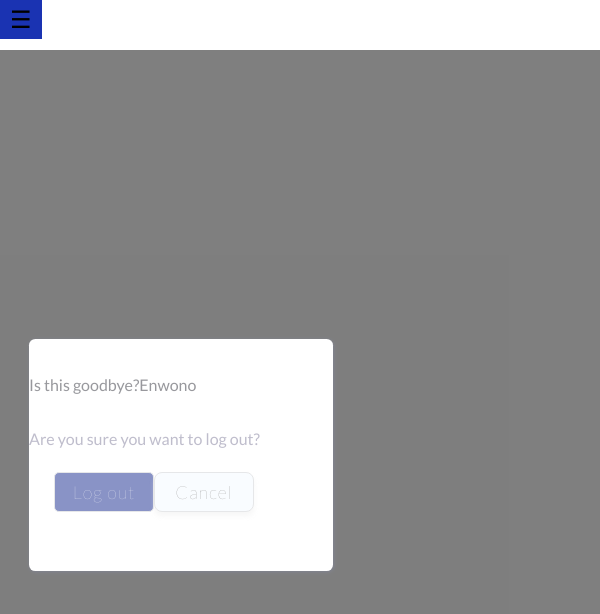
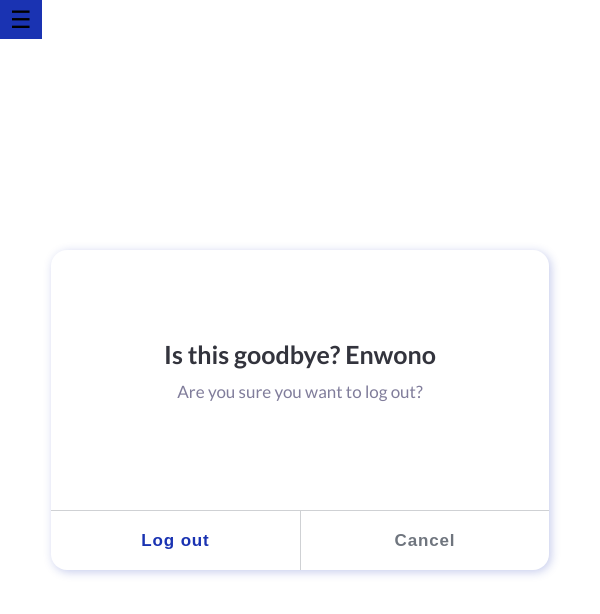
Before and after one commit to FinallNg/finall_frontend, a React (Create React App) app: page /logout in a window 600 px wide. Shown: the top 614 px of the page. Built offline with nearby package versions, Linux system fonts and the light colour scheme.

Commit message:
Completed the UI of the Logout section and made it fully responsive

```diff
--- a/src/Components/Dashboard/Logout/Logout.css
+++ b/src/Components/Dashboard/Logout/Logout.css
@@ -1,18 +1,20 @@
-/* .logout-image1{
+/* .logout-image1 {
     position: relative;
     left: 27.67%;
     right: 16.67%;
     top: 62.33%;
     bottom: 8.54%;
 }
-.logout-image2{
+
+.logout-image2 {
     position: relative;
     left: 32.67%;
     right: 16.67%;
     top: 45.67%;
     bottom: 8.54%;
 }
-.logout-image3{
+
+.logout-image3 {
     position: relative;
     width: 92px;
     height: 92px;
@@ -20,195 +22,152 @@
     left: 39.67%;
 
 } */
-.logout-box{
+
+* {
+    box-sizing: border-box;
+}
+
+.logout-container {
+    width: 100%;
+    display: flex;
+    height: 100vh;
+    justify-content: center;
+    align-items: center;
+    font-family: 'Lato', sans-serif;
+    font-style: normal;
+}
+
+.logout-box {
     position: relative;
-    width: 649px;
-height: 317px;
-top: 87px;
-background: #FFFFFF;;
-box-shadow: 4px 4px 50px #E6EAEE;
-border-radius: 20px;
-left: 350px;
+    width: 650px;
+    max-width: 80%;
+    height: 320px;
+    background: #FFFFFF;
+    box-shadow: 2px 2px 10px rgba(26, 51, 178, 0.25);
+    border-radius: 16px;
+    padding: 0 30px;
+    overflow: hidden;
 }
-.logout-tag{
-    /* width: 352px;
-height: 36px; */
-left: 156px;
-top: 111px;
-font-family: 'Lato';
-font-style: normal;
+
+.logout-box1 {
+    padding-top: 100px;
+    padding-bottom: 35px;
+}
+
+.logout-tag {
+    font-size: 32px;
     font-weight: 700;
+    line-height: 36px;
+    color: #33343D;
+    text-align: center;
+    margin-bottom: 15px;
+}
+
+.logout-text {
     font-size: 20px;
-line-height: 180px;
-color: #33343D;
+    font-weight: 400;
+    line-height: 20px;
+    color: #807D9B;
+    text-align: center;
 }
- .logout-text{
-     /* width: 306px;
-    height: 20px;   */
-    left: 172px;
-    top: 100px;
-    font-family: 'Lato';
-    font-style: normal;
-    font-weight: 400;
-    font-size: 20px;
-    line-height: 60px;
-    color: #807D9B;
+
+.logout-box2 {
+    width: 50%;
+    cursor: pointer;
+    border: none;
+    border-top: 1px solid #CFD1D4;
+    background: transparent;
+    outline: none;
+    height: 80px;
+    position: absolute;
+    left: 0;
+    bottom: 0;
 }
-.logout-box4{
-    display: flex;
+
+.logout-box3 {
+    width: 50%;
+    cursor: pointer;
+    border: none;
+    border-top: 1px solid #CFD1D4;
+    border-left: 1px solid #CFD1D4;
+    background: transparent;
+    outline: none;
+    height: 80px;
+    position: absolute;
+    right: 0;
+    bottom: 0;
 }
-.logout-box2{
-    width: 324px;
-height: 81px;
-left: 0px;
-top: 0px;
-background: #FFFFFF;
-border: 1px solid #CFD1D4;
-border-radius: 0px 0px 0px 16px;
+
+.logout-text2 {
+    font-size: 18px;
+    font-weight: 700;
+    line-height: 24px;
+    letter-spacing: 0.05em;
+    color: #1A33B2;
+    text-shadow: rgba(0, 0, 0, 0.2);
+}
+
+.logout-text3 {
+    font-size: 18px;
+    font-weight: 700;
+    line-height: 24px;
+    letter-spacing: 0.05em;
+    color: #6F757E;
+}
+
+@media screen and (min-width:700px) and (max-width: 860px) {
+    .logout-box {
+        width: 83%;
+        max-width: 100%;
+    }
+}
+
+@media screen and (min-width:600px) and (max-width: 700px) {
+    .logout-container {
+        height: 90vh;
+        max-width: 100%;
+    }
+}
+
+@media screen and (max-width: 600px) {
+
+    .logout-container {
+        height: 90vh;
+    }
+
+    .logout-box {
+        width: 83%;
+        max-width: 90%;
+    }
+
+    .logout-box1 {
+        padding-top: 90px;
+    }
+
+    .logout-tag {
+        font-size: 25px;
+        line-height: 28px;
+    }
+
+    .logout-text {
+        font-size: 17px;
+        line-height: 18px;
+    }
+
+    .logout-box2 {
+        height: 60px;
+    }
+
+    .logout-box3 {
+        height: 60px;
+    }
+
+    .logout-text2 {
+        font-size: 17px;
+    }
+
+    .logout-text3 {
+        font-size: 17px;
+    }
 
 }
-.logout-text2{
-    /* width: 67px;
-height: 24px; */
-font-family: 'Lato';
-font-style: normal;
-font-weight: 700;
-font-size: 18px;
-line-height: 64px;
-/* display: flex; */
-align-items: center;
-text-align: center;
-letter-spacing: 0.05em;
-/* flex: none;
-order: 0;
-flex-grow: 0; */
-}
-.logout-text3{
-    font-family: 'Lato';
-font-style: normal;
-font-weight: 700;
-font-size: 18px;
-line-height: 64px;
-/* display: flex; */
-align-items: center;
-text-align: center;
-letter-spacing: 0.05em;
-}
-.logout-box3{
-    width: 324px;
-height: 81px;
-left: 0px;
-top: 0px;
-background: #FFFFFF;
-border: 1px solid #CFD1D4;
-border-radius: 0px 0px 16px 0px;
-}
-@media screen and (max-width: 600px){
-    .logout-container{
-        width: 455px;
-        height: 811px;
-        left: 0px;
-        top: 0px;
-        background: #000000;
-        opacity: 0.5;
-    }
-    .logout-box{
-        width: 304px;
-        height: 232px;
-        left: 29px;
-        top: 289px;
-        background: #FFFFFF;
-        box-shadow: 0.795069px 0.795069px 3.97535px rgba(26, 51, 178, 0.25);
-        border-radius: 6.36055px;
-    }
-    .logout-tag{
-        /* width: 174px;
-        height: 22px; */
-        left: 65px;
-        top: 61px;
-        font-family: 'Lato';
-        font-style: normal;
-        font-weight: 400;
-        font-size: 16px;
-        line-height: 92px;
-        color: #33343D;
-    }
-    .logout-text{
-        /* width: 245px;
-        height: 16px; */
-        left: 30px;
-        top: 100px;
-        font-family: 'Lato';
-        font-style: normal;
-        font-weight: 400;
-        font-size: 16px;
-        line-height: 16px;
-        color: #807D9B;
-    }
-    .logout-box4{
-
-        padding: 25px;
-
-    }
-    .logout-box2{
-        display: flex;
-        flex-direction: row;
-        justify-content: center;
-        align-items: center;
-        padding: 8.11416px 16.2283px;
-        gap: 4.06px;
-
-        width: 100px;
-        height: 40px;
-        left: 38px;
-        top: 152px;
-        background: linear-gradient(0deg, rgba(0, 0, 0, 0.2), rgba(0, 0, 0, 0.2)), #1A33B2;
-         border-radius: 5px;
-    }
-    .logout-text2{
-        font-family: 'Lato';
-font-style: normal;
-font-weight: 200;
-font-size: 18px;
-line-height: 32px;
-display: flex;
-align-items: center;
-text-align: center;
-color: #FFFFFF;
-flex: none;
-order: 0;
-flex-grow: 0;
-
-    }
-    .logout-box3{
-        display: flex;
-flex-direction: row;
-justify-content: center;
-align-items: center;
-padding: 8.11px 16.23px;
-gap: 4.06px;
-width: 100px;
-height: 40px;
-left: 160px;
-top: 152px;
-background: #F5FAFF;
-box-shadow: 0px 4px 4px rgba(217, 217, 217, 0.37);
-border-radius: 8px;
-
-    }
-.logout-text3{
-    font-family: 'Lato';
-font-style: normal;
-font-weight: 200;
-font-size: 18px;
-line-height: 32px;
-display: flex;
-align-items: center;
-text-align: center;
-margin: 15px;
-padding: 15px;
-flex: none;
-order: 0;
-flex-grow: 0;
-}
-}
--- a/src/Components/Dashboard/Logout/Logout.js
+++ b/src/Components/Dashboard/Logout/Logout.js
@@ -1,34 +1,39 @@
-import React from 'react'
-import './Logout.css'
-import bell from '../../../assets/bell.png'
-import email from '../../../assets/email.png'
-import Ellipse from '../../../assets/Ellipse.png'
+import React from "react";
+import "./Logout.css";
+// import bell from "../../../assets/bell.png";
+// import email from "../../../assets/email.png";
+// import Ellipse from "../../../assets/Ellipse.png"
+
 const Logout = () => {
   //  localStorage.clear();
   //  window.location.reload();
+
   return (
-    <div className='logout-container'>
-        {/* <div className='logout-image'>
+    <div className="logout-container">
+      {/* <div className='logout-image'>
            <div className="logout-image1"><img src={bell} alt="logo"/></div>
            <div className="logout-image2"><img src={email} alt="logo"/></div>
            <div className="logout-image3"><img src={Ellipse} alt="logo"/></div>
          </div> */}
-          <div className='logout-box'>
-             <h4 className='logout-tag'>Is this goodbye?Enwono</h4>
-             <p className='logout-text'>Are you sure you want to log out?</p>
 
-              <div className='logout-box4'>
-                <div className='logout-box2'>
-                  <p className='logout-text2'>Log out</p>
-                </div>
-                <div className='logout-box3'>
-                  <p className='logout-text3'>Cancel</p>
-                </div>
-             </div>
+      <div className="logout-box">
+        <div className="logout-box1">
+          <h4 className="logout-tag">Is this goodbye? Enwono</h4>
+          <p className="logout-text">Are you sure you want to log out?</p>
+        </div>
 
-          </div>
+        <div className="logout-box4">
+          <button className="logout-box2">
+            <p className="logout-text2">Log out</p>
+          </button>
+
+          <button className="logout-box3">
+            <p className="logout-text3">Cancel</p>
+          </button>
+        </div>
+      </div>
     </div>
-  )
-}
+  );
+};
 
-export default Logout
+export default Logout;
```
Also changed, not shown: src/App.css (+14 -14 lines), src/App.js (+9 -14 lines), src/Components/Dashboard/Dashboard.js (+24 -25 lines), src/Components/Dashboard/Sidebar/Sidebar.css (+9 -6 lines), src/Components/Dashboard/Sidebar/Sidebar.js (+71 -42 lines). Lines whose indentation alone changed are shown as unchanged.
